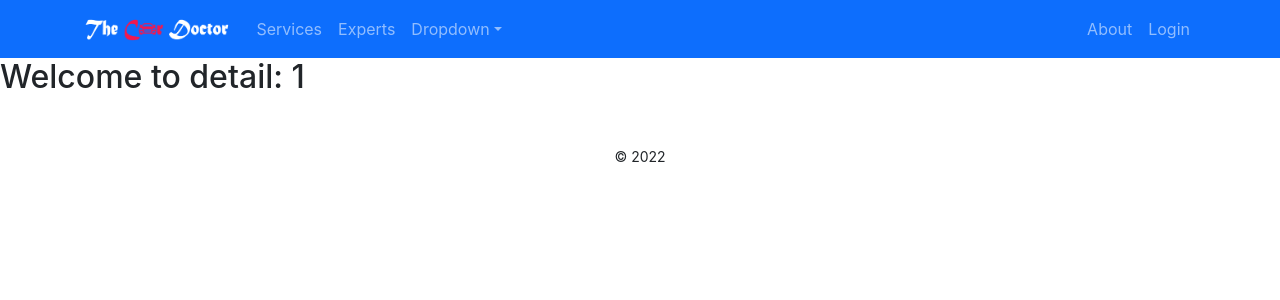
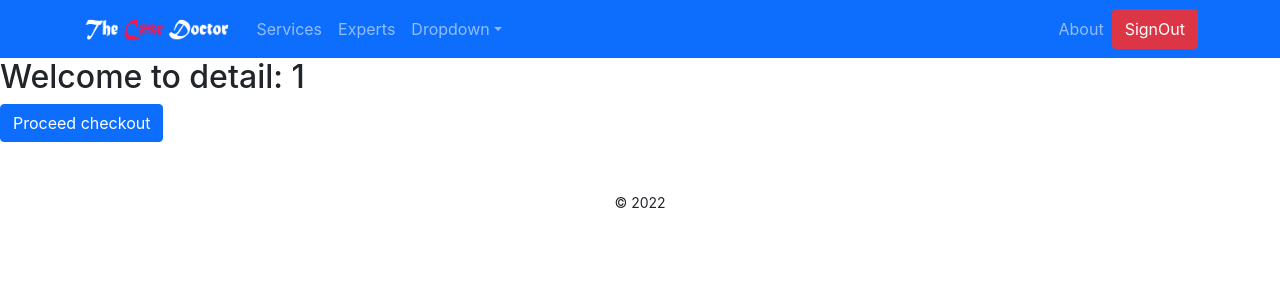
Before and after one commit to Labib2003/genius-car-services, a React (Create React App) app: page /service/1 in a window 1280 px wide. Shown: the top 300 px of the page. Built offline with nearby package versions, Linux system fonts and the light colour scheme; no server answers; sample sign-in values are in the browser's storage.

Commit message:
auth redirect added

```diff
--- a/src/App.js
+++ b/src/App.js
@@ -1,9 +1,11 @@
 import { Route, Routes } from 'react-router-dom';
 import './App.css';
 import About from './Pages/About/About';
+import Checkout from './Pages/Checkout/Checkout/Checkout';
 import Home from './Pages/Home/Home/Home';
 import Login from './Pages/Login/Login/Login';
 import Register from './Pages/Login/Register/Register';
+import RequireAuth from './Pages/Login/RequireAuth/RequireAuth';
 import ServiceDetail from './Pages/ServiceDetali/ServiceDetail';
 import Footer from './Pages/Shared/Footer/Footer';
 import Header from './Pages/Shared/Header/Header';
@@ -20,6 +22,11 @@ function App() {
         <Route path='/login' element={<Login></Login>}></Route>
         <Route path='/register' element={<Register></Register>}></Route>
         <Route path='/about' element={<About></About>}></Route>
+        <Route path='/checkout' element={
+          <RequireAuth>
+            <Checkout></Checkout>
+          </RequireAuth>
+        }></Route>
         <Route path='*' element={<NotFound></NotFound>}></Route>
       </Routes>
       <Footer></Footer>
--- /dev/null
+++ b/src/Pages/Checkout/Checkout/Checkout.js
@@ -0,0 +1,11 @@
+import React from 'react';
+
+const Checkout = () => {
+    return (
+        <div>
+            <h2>Pls pay lol</h2>
+        </div>
+    );
+};
+
+export default Checkout;
--- a/src/Pages/Login/Login/Login.js
+++ b/src/Pages/Login/Login/Login.js
@@ -1,13 +1,16 @@
 import React, { useRef } from 'react';
 import { Button, Form } from 'react-bootstrap';
 import { useSignInWithEmailAndPassword } from 'react-firebase-hooks/auth';
-import { Link, useNavigate } from 'react-router-dom';
+import { Link, useLocation, useNavigate } from 'react-router-dom';
 import auth from '../../../firebase.init';
 
 const Login = () => {
     const emailRef = useRef('');
     const passwordRef = useRef('');
     const navigate = useNavigate();
+    const location = useLocation();
+
+    let from = location.state?.from?.pathname || "/";
 
     const [
         signInWithEmailAndPassword,
@@ -25,7 +28,7 @@ const Login = () => {
     };
 
     if (user) {
-        navigate('/home');
+        navigate(from, { replace: true });
     }
 
     const navigateRegister = () => {
--- a/src/Pages/ServiceDetali/ServiceDetail.js
+++ b/src/Pages/ServiceDetali/ServiceDetail.js
@@ -1,11 +1,12 @@
 import React from 'react';
-import { useParams } from 'react-router-dom';
+import { Link, useParams } from 'react-router-dom';
 
 const ServiceDetail = () => {
     const { serviceId } = useParams();
     return (
         <div>
             <h2>Welcome to detail: {serviceId}</h2>
+            <Link to='/checkout'><button className='btn btn-primary'>Proceed checkout</button></Link>
         </div>
     );
 };
--- a/src/Pages/Shared/Header/Header.js
+++ b/src/Pages/Shared/Header/Header.js
@@ -1,10 +1,18 @@
+import { signOut } from 'firebase/auth';
 import React from 'react';
 import { Container, Nav, Navbar, NavDropdown } from 'react-bootstrap';
 import { useAuthState } from 'react-firebase-hooks/auth';
 import { Link } from 'react-router-dom';
+import auth from '../../../firebase.init';
 import logo from '../../../images/logo.png'
 
 const Header = () => {
+    const [user] = useAuthState(auth);
+
+    const handleSignOut = () => {
+        signOut(auth);
+    }
+
     return (
         <header>
             <Navbar collapseOnSelect expand="lg" sticky='top' bg="primary" variant="dark">
@@ -27,9 +35,14 @@ const Header = () => {
                         </Nav>
                         <Nav>
                             <Nav.Link as={Link} to="/about">About</Nav.Link>
-                            <Nav.Link as={Link} to="/login">
-                                Login
-                            </Nav.Link>
+                            {
+                                user ?
+                                    <button className='btn btn-danger' onClick={handleSignOut}>SignOut</button>
+                                    :
+                                    <Nav.Link as={Link} to="/login">
+                                        Login
+                                    </Nav.Link>
+                            }
                         </Nav>
                     </Navbar.Collapse>
                 </Container>
```
